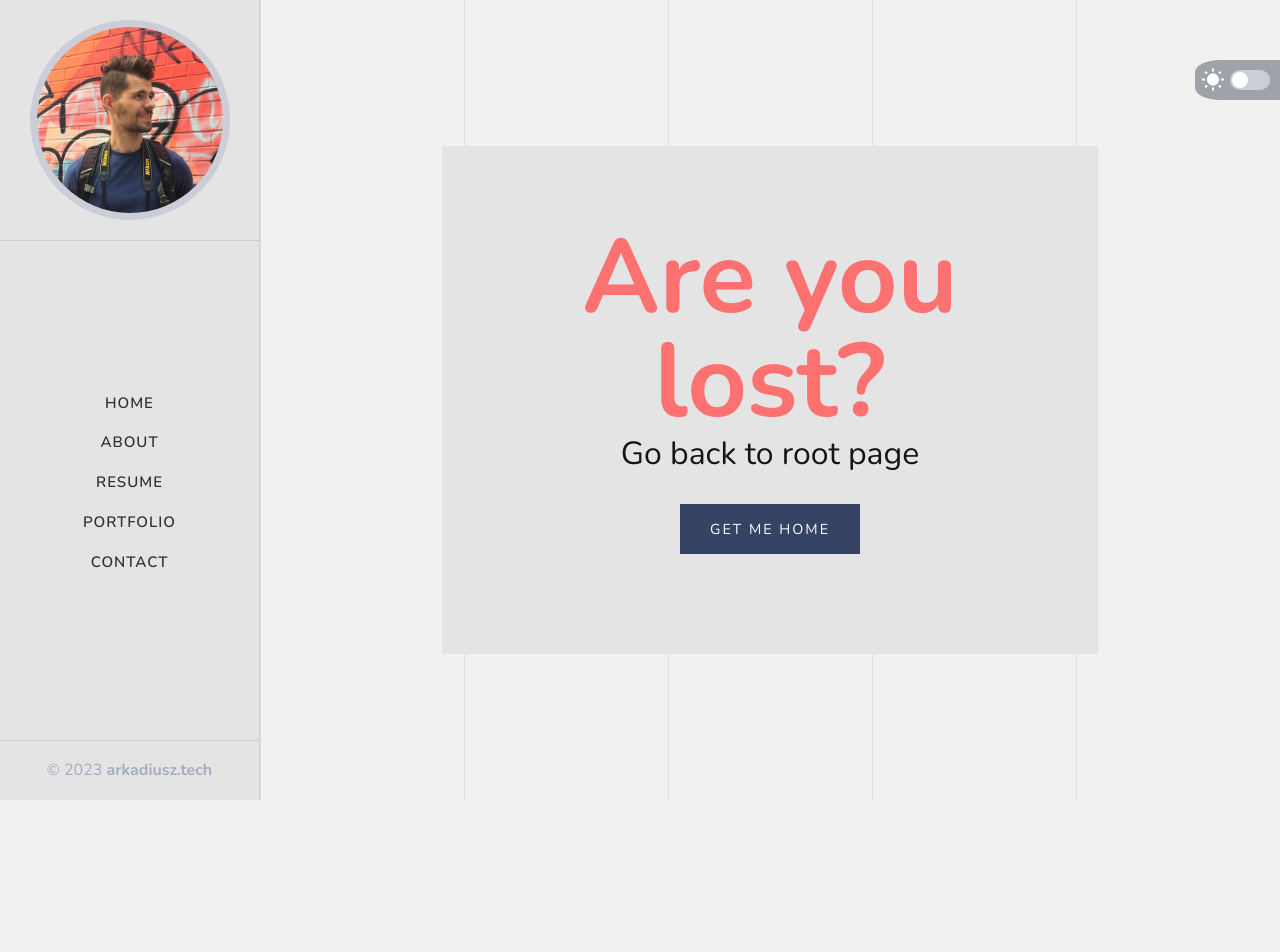
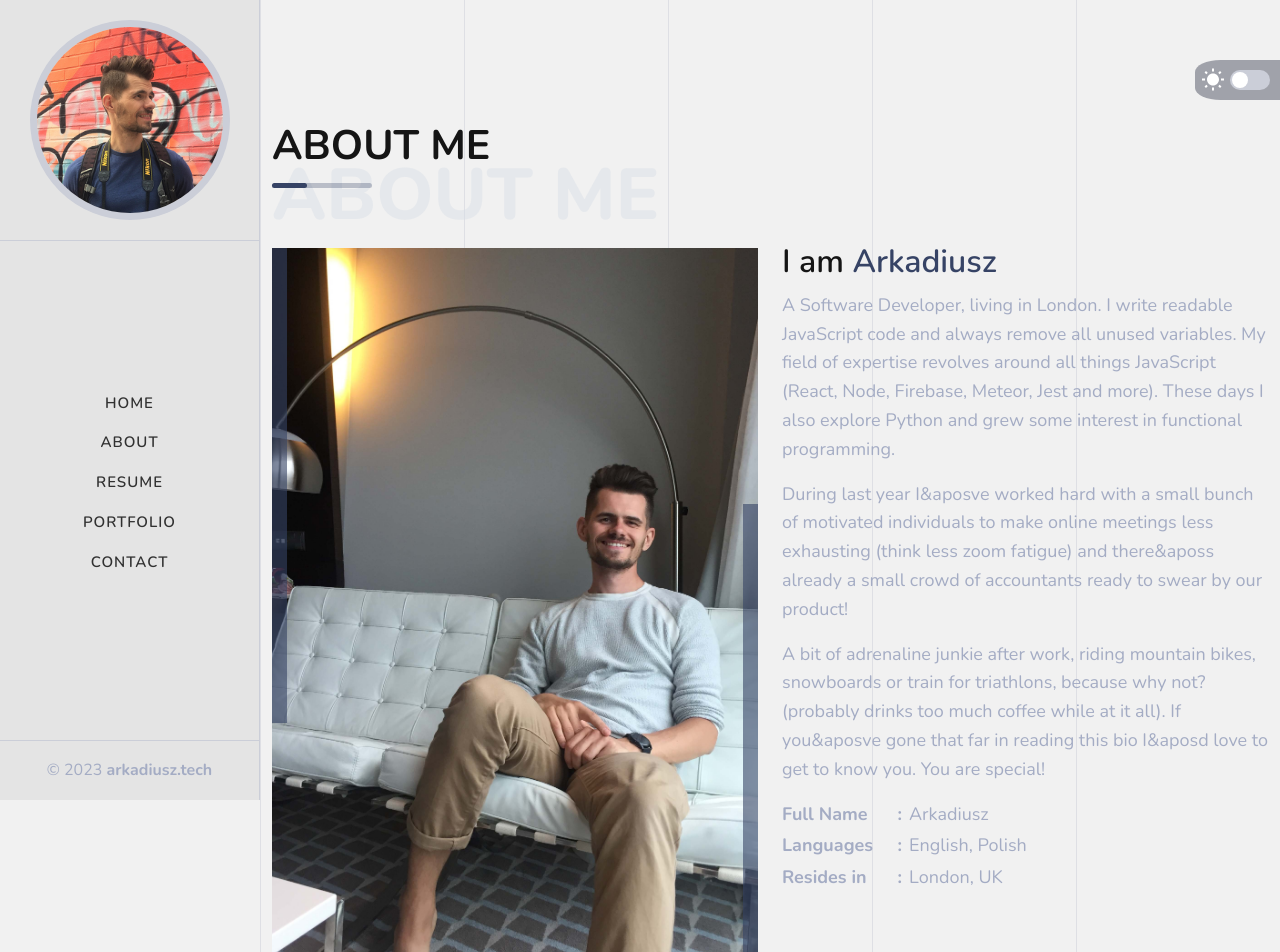
Before and after one commit to akdsco/akds-next-portfolio, a Next.js app: page /about in a window 1280 px wide. Before the commit this address had no page. Shown: the top 952 px of the page. Before the commit the page ends 800 px from the top, so only its background shows below. Built offline with nearby package versions, Linux system fonts and the light colour scheme.

Commit message:
add about me page

```diff
--- /dev/null
+++ b/components/Testimonial.tsx
@@ -0,0 +1,21 @@
+import React from "react";
+import { Review } from "../pages/about";
+
+function Testimonial({ content, author }: Review) {
+  const { name, designation } = author;
+  return (
+    <div className="mi-testimonial-slider-item">
+      <div className="mi-testimonial">
+        <div className="mi-testimonial-content">
+          <p>{content}</p>
+        </div>
+        <div className="mi-testimonial-author">
+          <h5>{name}</h5>
+          <h6>{designation}</h6>
+        </div>
+      </div>
+    </div>
+  );
+}
+
+export { Testimonial };
--- a/components/index.ts
+++ b/components/index.ts
@@ -6,3 +6,4 @@ export { SectionTitle } from "./SectionTitle";
 export { SmallTitle } from "./SmallTitle";
 export { ThemeSwitch } from "./ThemeSwitch";
 export { SocialIcons } from "./SocialIcons";
+export { Testimonial } from "./Testimonial";
--- /dev/null
+++ b/data/sliderConfig.ts
@@ -0,0 +1,21 @@
+export const sliderSettings = {
+  dots: false,
+  infinite: true,
+  arrows: false,
+  speed: 500,
+  slidesToShow: 2,
+  slidesToScroll: 2,
+  autoplay: true,
+  autoplaySpeed: 6000,
+  pauseOnHover: true,
+  adaptiveHeight: true,
+  responsive: [
+    {
+      breakpoint: 768,
+      settings: {
+        slidesToShow: 1,
+        slidesToScroll: 1,
+      },
+    },
+  ],
+};
--- a/package.json
+++ b/package.json
@@ -21,6 +21,7 @@
     "next-themes": "^0.2.1",
     "react": "18.2.0",
     "react-dom": "18.2.0",
+    "react-slick": "^0.29.0",
     "react-tsparticles": "^2.7.1",
     "tsparticles": "^2.7.1",
     "tsparticles-engine": "^2.7.1"
@@ -29,6 +30,7 @@
     "@types/node": "^18.11.18",
     "@types/react": "^18.0.26",
     "@types/react-dom": "^18.0.10",
+    "@types/react-slick": "^0.23.10",
     "prettier": "^2.8.1",
     "sass": "^1.57.1",
     "typescript": "^4.9.4"
--- /dev/null
+++ b/pages/about.tsx
@@ -0,0 +1,160 @@
+import React from "react";
+import Head from "next/head";
+import Image from "next/image";
+import { Layout, SectionTitle, Testimonial } from "../components";
+import database from "../data/database";
+import aboutImage from "../public/img/about-image.jpg";
+// import Slider from "react-slick";
+// import { sliderSettings } from "../data/sliderConfig";
+
+export interface Review {
+  content: string;
+  author: {
+    name: string;
+    designation: string;
+  };
+}
+
+// interface ReviewItem extends Review {
+//   id: string;
+// }
+
+export default function About() {
+  const { information, services, reviews } = database;
+  const {
+    address = "",
+    age,
+    email = "",
+    freelanceStatus = "",
+    language = "",
+    name = "",
+    nationality = "",
+    phone = "",
+  } = information || {};
+
+  return (
+    <Layout>
+      <Head>
+        <title>akds : about</title>
+        <meta name="description" content="Arkadiusz about me page" />
+      </Head>
+      <div className="mi-about-area mi-section mi-padding-top mi-padding-bottom">
+        <div className="container">
+          <SectionTitle title="About Me" />
+          <div className="row">
+            <div className="col-lg-6">
+              <div className="mi-about-image">
+                <Image src={aboutImage} alt="me" />
+              </div>
+            </div>
+            <div className="col-lg-6">
+              <div className="mi-about-content">
+                <h3>
+                  I am <span className="color-theme">{name}</span>
+                </h3>
+                <p>
+                  A Software Developer, living in London. I write readable
+                  JavaScript code and always remove all unused variables. My
+                  field of expertise revolves around all things JavaScript
+                  (React, Node, Firebase, Meteor, Jest and more). These days I
+                  also explore Python and grew some interest in functional
+                  programming.
+                </p>
+                <p>
+                  During last year I{"&apos"}ve worked hard with a small bunch
+                  of motivated individuals to make online meetings less
+                  exhausting (think less zoom fatigue) and there{"&apos"}s
+                  already a small crowd of accountants ready to swear by our
+                  product!
+                </p>
+                <p>
+                  A bit of adrenaline junkie after work, riding mountain bikes,
+                  snowboards or train for triathlons, because why not? (probably
+                  drinks too much coffee while at it all). If you{"&apos"}ve
+                  gone that far in reading this bio I{"&apos"}d love to get to
+                  know you. You are special!
+                </p>
+
+                <ul>
+                  {name && (
+                    <li>
+                      <b>Full Name</b> {name}
+                    </li>
+                  )}
+                  {age && (
+                    <li>
+                      <b>Age</b> {age} Years
+                    </li>
+                  )}
+                  {phone && (
+                    <li>
+                      <b>Phone</b> {phone}
+                    </li>
+                  )}
+                  {nationality && (
+                    <li>
+                      <b>Nationality</b> {nationality}
+                    </li>
+                  )}
+                  {language && (
+                    <li>
+                      <b>Languages</b> {language}
+                    </li>
+                  )}
+                  {email && (
+                    <li>
+                      <b>Email</b> {email}
+                    </li>
+                  )}
+                  {address && (
+                    <li>
+                      <b>Resides in</b> {address}
+                    </li>
+                  )}
+                  {freelanceStatus && (
+                    <li>
+                      <b>Freelance</b> {freelanceStatus}
+                    </li>
+                  )}
+                </ul>
+              </div>
+            </div>
+          </div>
+        </div>
+      </div>
+      {/*TODO turn off services for now*/}
+      {/*<div className="mi-service-area mi-section mi-padding-top">*/}
+      {/*  <div className="container">*/}
+      {/*    <SectionTitle title="Services" />*/}
+      {/*    <div className="mi-service-wrapper">*/}
+      {/*      <div className="row mt-30-reverse">*/}
+      {/*        {services.map((service: ServiceInterface) => (*/}
+      {/*          <div*/}
+      {/*            className="col-lg-4 col-md-6 col-12 mt-30"*/}
+      {/*            key={service.title}*/}
+      {/*          >*/}
+      {/*            <Service {...service} />*/}
+      {/*          </div>*/}
+      {/*        ))}*/}
+      {/*      </div>*/}
+      {/*    </div>*/}
+      {/*  </div>*/}
+      {/*</div>*/}
+      {/*TODO turn off reviews*/}
+      {/*<div className="mi-review-area mi-section mi-padding-top mi-padding-bottom">*/}
+      {/*  <div className="container">*/}
+      {/*    <SectionTitle title="Reviews" />*/}
+      {/*    <div className="row justify-content-center">*/}
+      {/*      <div className="col-12">*/}
+      {/*        <Slider className="mi-testimonial-slider" {...sliderSettings}>*/}
+      {/*          {reviews.map((review: ReviewItem) => (*/}
+      {/*            <Testimonial key={review.id} {...review} />*/}
+      {/*          ))}*/}
+      {/*        </Slider>*/}
+      {/*      </div>*/}
+      {/*    </div>*/}
+      {/*  </div>*/}
+      {/*</div>*/}
+    </Layout>
+  );
+}
--- a/styles/pages/_about.scss
+++ b/styles/pages/_about.scss
@@ -30,6 +30,7 @@
 
     img {
       width: 100%;
+      height: 100%;
     }
 
     &-icon {
```
Also changed, not shown: data/database.ts (renamed from data/database.js), data/particlesConfig.ts (renamed from data/particlesConfig.js), public/img/about-image.jpg (added), 1 other file (tests, documents, lock files or other folders).
